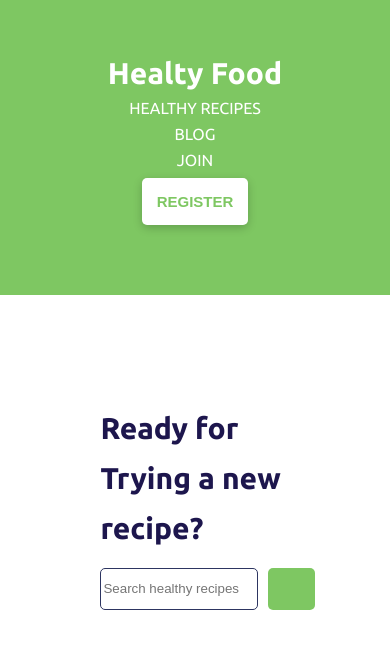
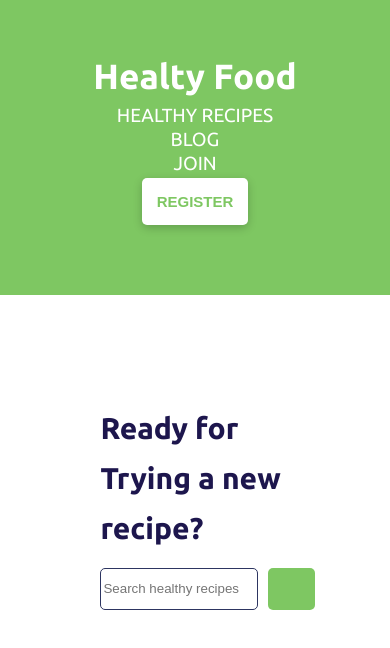
Before and after one commit to giselearaujos/Healthy-Food, a React (Vite) app: page / in a window 390 px wide. Shown: the top 648 px of the page. Built offline with nearby package versions, Linux system fonts and the light colour scheme.

Commit message:
:recycle: Modified style header

```diff
--- a/src/Components/Header/styles.scss
+++ b/src/Components/Header/styles.scss
@@ -20,8 +20,20 @@
             color: $white;
             cursor: pointer;
 
-            @media (max-width: 999px) {
-                font-size: 30px;
+            @media (min-width: 769px) and (max-width: 1024px){
+               font-size: 44px;
+            }
+
+            @media (min-width: 481px) and (max-width: 768px){
+               font-size: 41px;
+            }
+
+            @media (min-width: 320px) and (max-width: 480px){
+               font-size: 35px;
+            }
+
+            @media (min-width: 200px) and (max-width: 321px){
+               font-size: 30px;
             }
         }
 
@@ -29,7 +41,7 @@
             display: flex;
             justify-content: space-around;
             align-items: center;
-            width: 38%;
+            width: 47%;
             padding: 12px;
 
             @media (max-width: 999px){
@@ -37,18 +49,29 @@
                 flex-direction: column;
                 justify-content:center;
                 align-items: center;
-                width: 47%;
             }
 
             &__li {
                 color: $white;
-                font-size: 16px;
+                font-size: 18px;
                 padding-bottom: 5px;
                 cursor: pointer;
 
-                @media (max-width: 999px){
-                    padding-bottom: 10px;
-                }
+                @media (min-width: 769px) and (max-width: 1024px){
+                    font-size: 22px;
+                 }
+
+                 @media (min-width: 481px) and (max-width: 768px){
+                    font-size: 27px;
+                 }
+
+                 @media (min-width: 320px) and (max-width: 480px){
+                    font-size: 19px;
+                 }
+
+                 @media (min-width: 200px) and (max-width: 321px){
+                    font-size: 15px;
+                 }
             }
         }
 
```
